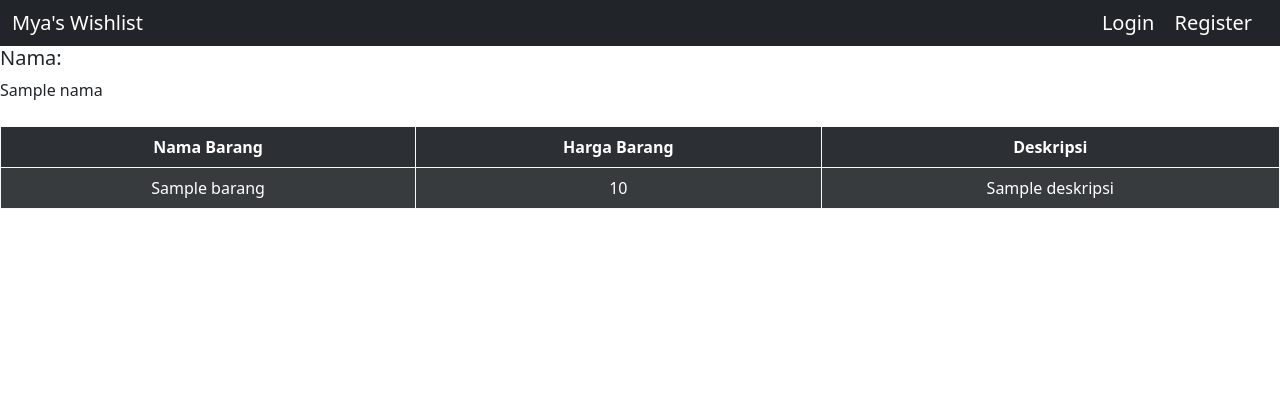
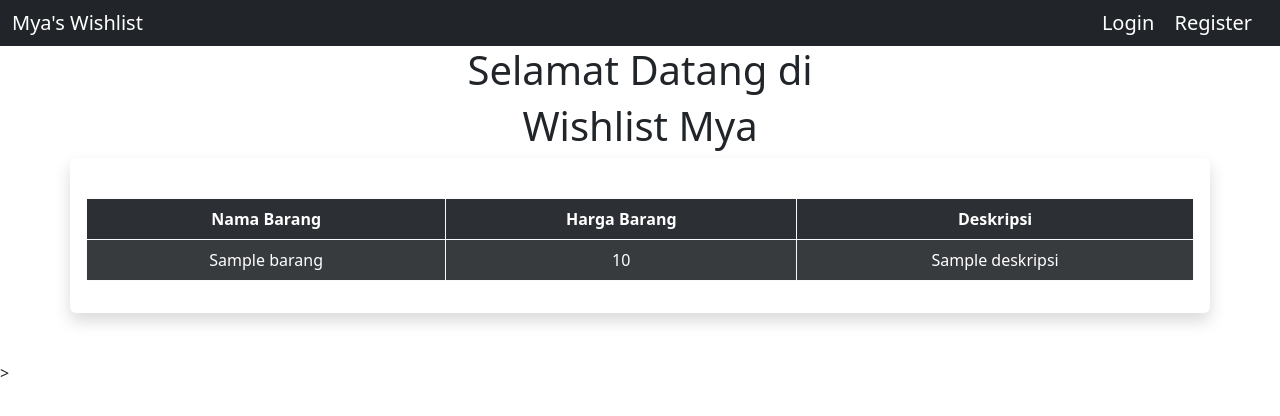
Before and after one commit to ramyanareswari/LAB-PBP, a Django app: template wishlist/templates/wishlist.html in a window 1280 px wide. Shown: the top 416 px of the page. Run offline with Django 3.2, Linux system fonts and the light colour scheme; the template is opened without the code that fills it: most values are stand-ins (such as "Sample title", 1, 10 or a date in 2020).

Commit message:
Done lab 4

```diff
--- a/wishlist/templates/login.html
+++ b/wishlist/templates/login.html
@@ -1,4 +1,6 @@
 {% extends 'base.html' %}
+{% load static %}
+
 
 {% block meta %}
 <title>Login</title>
@@ -6,7 +8,7 @@
 
 {% block content %}
 
-<div class = "login">
+<div class = "container shadow p-3 mb-5 bg-body rounded">
 
     <h1>Login</h1>
 
@@ -25,7 +27,7 @@
 
             <tr>
                 <td></td>
-                <td><input class="btn login_btn" type="submit" value="Login"></td>
+                <td><input class="btn btn-primary login_btn" type="submit" value="Login"></td>
             </tr>
         </table>
     </form>
--- a/wishlist/templates/wishlist.html
+++ b/wishlist/templates/wishlist.html
@@ -2,16 +2,23 @@
 {% load static %}
 
 {% block meta %}
-    <title>Mya|Wishlist</title>
+    <title>Mya | Wishlist</title>
 {% endblock meta %}
 
 {% block content %}
 
     {% include 'header.html' %}
 
-    <h5>Nama: </h5>
-    <p>{{nama}}</p>
+    <section class="landing">
+        <div class="container-fluid">
+            <div class="title">
+                <h1 class="text-center">Selamat Datang di</h1>
+                <h1 class="text-center">Wishlist Mya</h1>
+            </div>
+        </div>
+    </section>
 
+    <div class="container shadow p-3 mb-5 bg-body rounded">
         <table class="table table-dark table-striped table-hover table-active table-bordered border-light mt-4">
             <tr>
                 <th scope="col" class="text-center">Nama Barang</th>
@@ -27,5 +34,6 @@
             </tr>
             {% endfor %}
         </table>
+    </div>>
 
 {% endblock content %}
```
Lines whose indentation alone changed are shown as unchanged.
